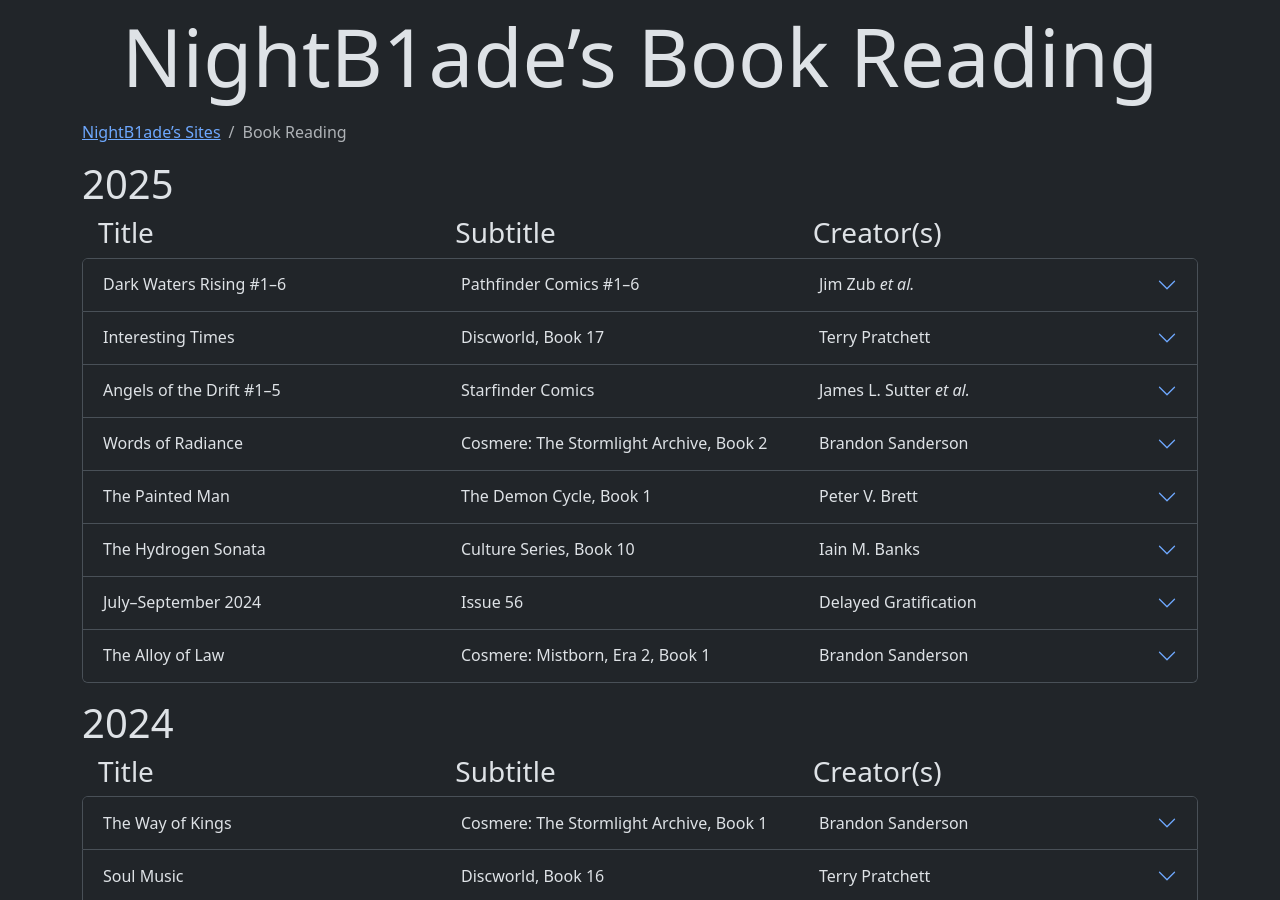
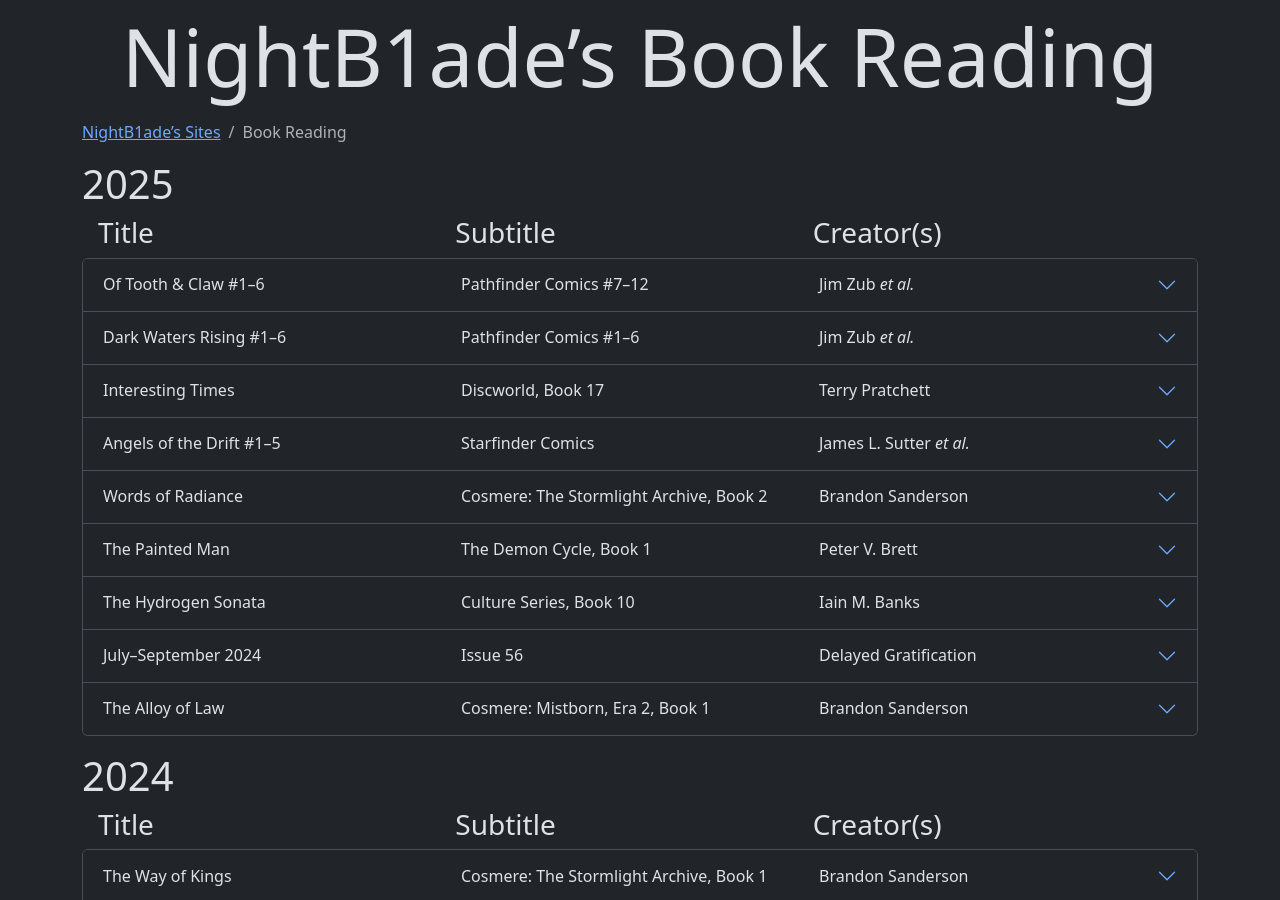
Before and after one commit to NightB1ade/BookReading, a Jekyll site: the page built from index.html, in a window 1280 px wide and 900 px high. Built offline with Jekyll 4.4.1, drawn with Linux system fonts in a browser that asks for light colours.

Commit message:
Pathfinder: Of Tooth & Claw: Add

```diff
--- a/_data/ReadingList.json
+++ b/_data/ReadingList.json
@@ -2300,4 +2300,21 @@
 				, "percentage": 1
 		}]
 	}
+	, {
+		"title": "Of Tooth & Claw #1–6"
+		, "subtitle": "Pathfinder Comics #7–12"
+		, "creators": [
+			"Jim Zub"
+			, "Jake Bilbao"
+			, "Ross Campbell"
+			, "Marshall Dillon"
+			, "Ivan Anaya"
+			, "Sean Izaakse"
+		]
+		, "notes": []
+		, "progress": [{
+				"date": "2025-03-28"
+				, "percentage": 1
+		}]
+	}
 ]
```
